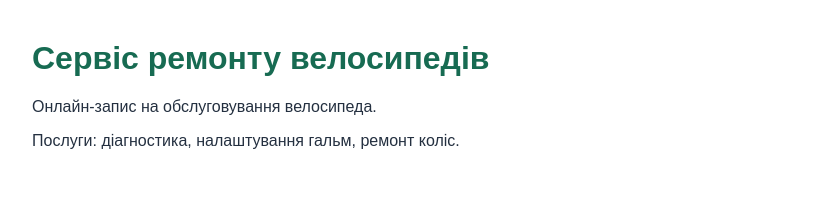
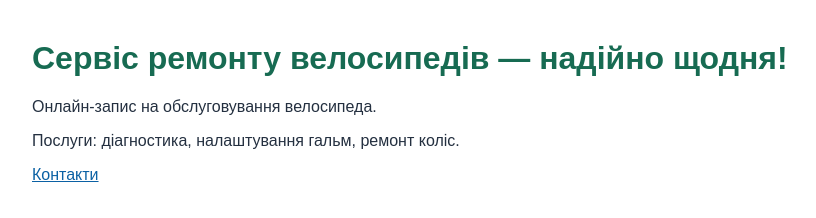
Before and after one commit to spkkorona-sudo/bike-service-git-, a plain HTML site: page index.html in a window 1280 px wide. Shown: the whole page, without its empty margins (228-1044 px from the left). Drawn offline with Linux system fonts and the light colour scheme.

Commit message:
Update main page slogan

```diff
--- a/index.html
+++ b/index.html
@@ -7,8 +7,9 @@
   <link rel="stylesheet" href="styles.css">
 </head>
 <body>
-  <h1>Сервіс ремонту велосипедів</h1>
+  <h1>Сервіс ремонту велосипедів — надійно щодня!</h1>
   <p>Онлайн-запис на обслуговування велосипеда.</p>
   <p>Послуги: діагностика, налаштування гальм, ремонт коліс.</p>
+<p><a href="contacts.html">Контакти</a></p>
 </body>
 </html>
```
